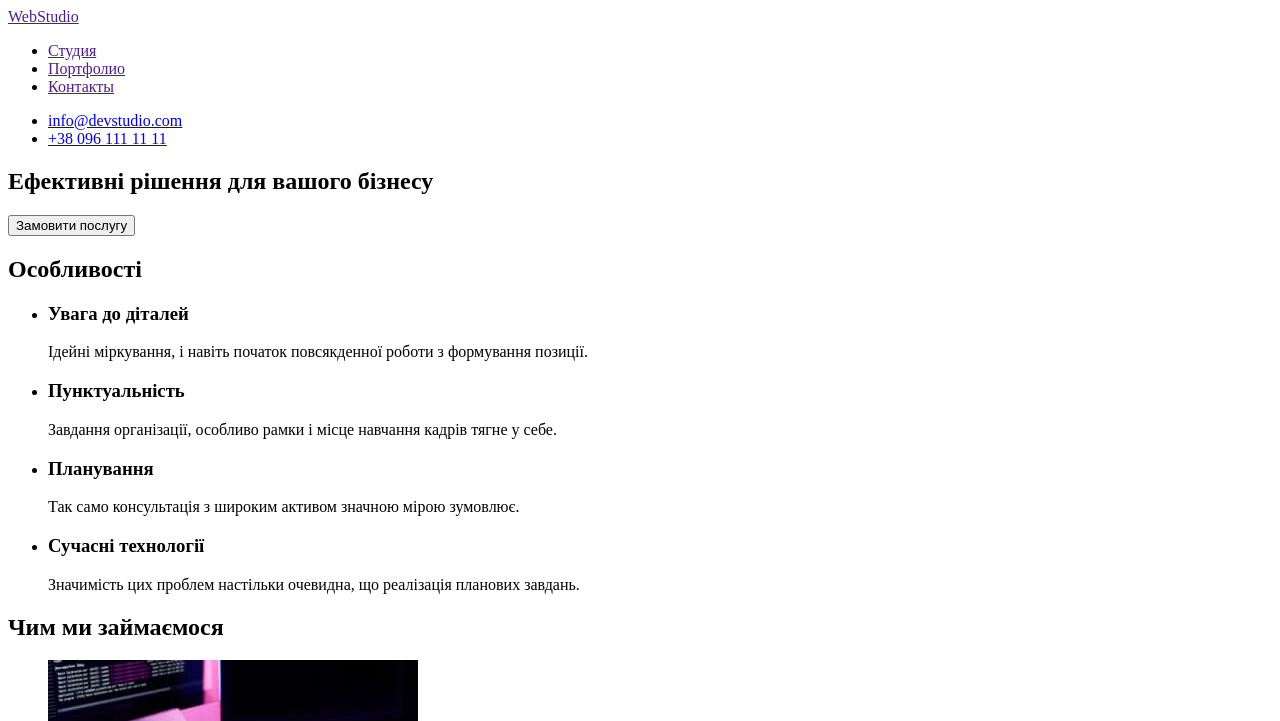
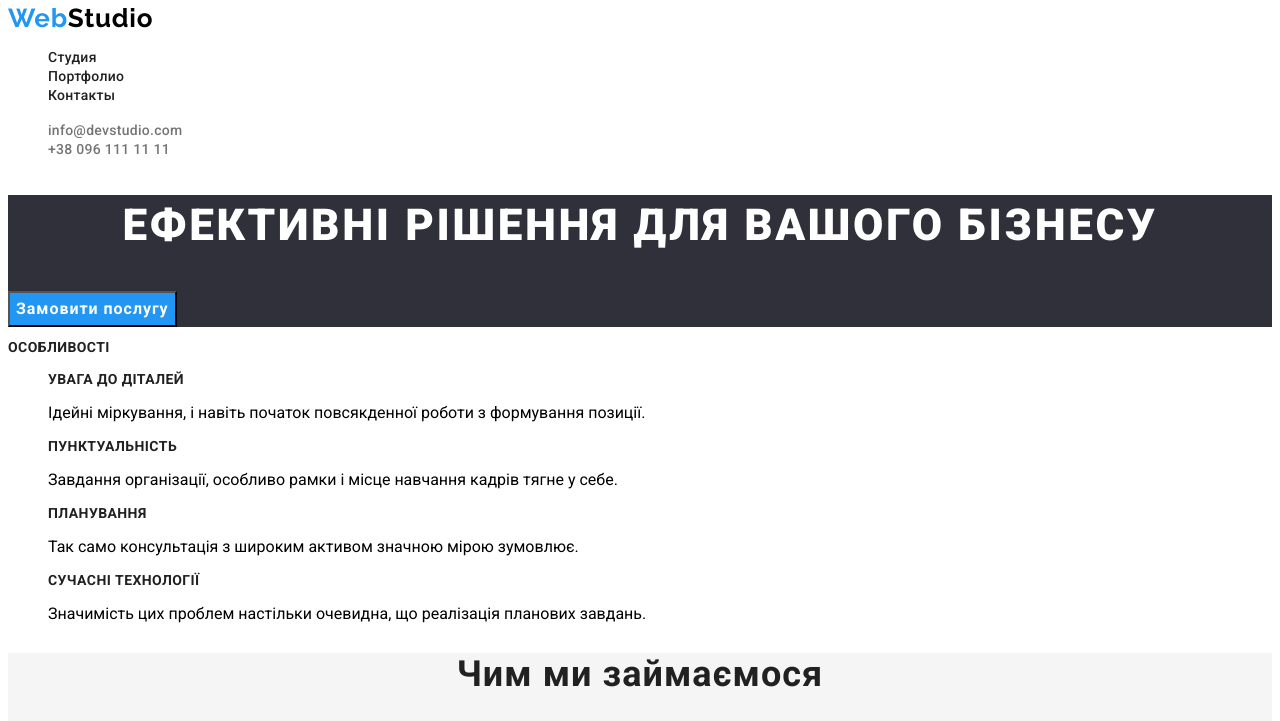
Before and after one commit to 88Leha88/goit-markup-hw-02, a plain HTML site: page index.html in a window 1280 px wide. Shown: the top 721 px of the page. Drawn offline with Linux system fonts and the light colour scheme.

Commit message:
косяк с фокусом
в дальнейшем я хотел поставить ховер и фокус на на link, а на навигацию поставил ради интереса...

```diff
--- /dev/null
+++ b/css/stiles.css
@@ -0,0 +1,157 @@
+
+/* загальні налаштування стилів */
+
+body{
+    font-family: 'Raleway', sans-serif;
+    font-family: 'Roboto', sans-serif;
+}
+.list{
+    list-style: none;
+}
+.link{
+    text-decoration: none;
+    }
+img{
+    display: block;
+}
+
+/* логотип в шапке*/
+
+.header-logo-web{
+    font-family: 'Raleway';
+    font-style: normal;
+    font-weight: 700;
+    font-size: 26px;
+    line-height: 0.84;
+    letter-spacing: 0.03em;
+    color: #2196F3;
+}
+.header-logo-studio{
+    color: #000000;
+}
+
+/* головна навігація */
+
+.navigate:hover,
+.navigate:focus {
+    color: #2196F3;
+}
+
+.navigate{
+    font-family: 'Roboto';
+    font-style: normal;
+    font-weight: 500;
+    font-size: 14px;
+    line-height: 16px;
+    letter-spacing: 0.02em;
+    color: #212121;
+}
+
+/* контакти */
+
+.header-contacts{
+    font-family: 'Roboto';
+    font-style: normal;
+    font-weight: 500;
+    font-size: 14px;
+    line-height: 0.88;
+    letter-spacing: 0.02em;
+    color: #757575;
+}
+
+/* блок герой */
+
+.hero{
+    background-color: #2F303A;
+}
+
+.hero-title{
+    font-family: 'Roboto';
+    font-style: normal;
+    font-weight: 900;
+    font-size: 44px;
+    line-height: 60px;
+    text-align: center;
+    letter-spacing: 0.06em;
+    text-transform: uppercase;
+    color: #FFFFFF;
+}
+
+.hero-button:hover,
+.hero-button:focus{
+    background-color: #188CE8;
+}
+
+.hero-button{
+    background-color: #2196F3;
+    font-family: 'Roboto';
+    font-style: normal;
+    font-weight: 700;
+    font-size: 16px;
+    line-height: 30px;
+    display: flex;
+    align-items: center;
+    text-align: center;
+    letter-spacing: 0.06em;
+    color: #FFFFFF;
+    cursor: pointer;
+}
+
+/* секція особливості */
+
+.features{
+    background-color: #F5F5F5;
+}
+
+.features-title{
+    font-family: 'Roboto';
+    font-style: normal;
+    font-weight: 700;
+    font-size: 14px;
+    line-height: 16px;
+    letter-spacing: 0.03em;
+    text-transform: uppercase;
+    color: #212121;
+}
+
+.features-subtitle{
+    font-family: 'Roboto';
+    font-style: normal;
+    font-weight: 700;
+    font-size: 14px;
+    line-height: 16px;
+    letter-spacing: 0.03em;
+    text-transform: uppercase;
+    color: #212121;
+}
+
+/* чим ми займаемось */
+.portfolio{
+    background-color: #F5F5F5;
+}
+.portfolio-title{
+    font-family: 'Roboto';
+    font-style: normal;
+    font-weight: 700;
+    font-size: 36px;
+    line-height: 42px;
+    text-align: center;
+    letter-spacing: 0.03em;
+    color: #212121;
+}
+
+/* наша команда */
+
+.team{
+    background-color: #F5F5F5;
+}
+.team-tatle{
+    font-family: 'Roboto';
+    font-style: normal;
+    font-weight: 700;
+    font-size: 36px;
+    line-height: 42px;
+    text-align: center;
+    letter-spacing: 0.03em;
+    color: #212121;
+}
--- a/index.html
+++ b/index.html
@@ -5,111 +5,115 @@
     <meta http-equiv="X-UA-Compatible" content="IE=edge">
     <meta name="viewport" content="width=device-width, initial-scale=1.0">
     <title>WebStudio</title>
+    <link rel="stylesheet" href="./css/stiles.css">
+    <link rel="preconnect" href="https://fonts.googleapis.com">
+<link rel="preconnect" href="https://fonts.gstatic.com" crossorigin>
+<link href="https://fonts.googleapis.com/css2?family=Raleway:wght@700&family=Roboto:wght@400;500;700;900&display=swap" rel="stylesheet">
 </head>
 <body>
     <!--шапка з навигаціей-->
-    <header>
+    <header class="header">
         <nav>
-            <a href="">WebStudio</a>
-            <ul>
-                <li><a href="">Студия</a></li>
-                <li><a href="">Портфолио</a></li>
-                <li><a href="">Контакты</a></li>
+            <a class="link header-logo-web" href="">Web<span class="header-logo-studio">Studio</span></a>
+            <ul class="list">
+                <li><a class="link navigate" href="">Студия</a></li>
+                <li><a class="link navigate" href="">Портфолио</a></li>
+                <li><a class="link navigate" href="">Контакты</a></li>
             </ul>
-            <ul>
-                <li><a href="mailto:info@devstudio.com">info@devstudio.com</a></li>
-                <li><a href="tel:+380961111111">+38 096 111 11 11</a></li>
+            <ul class="list">
+                <li><a class="link header-contacts" href="mailto:info@devstudio.com">info@devstudio.com</a></li>
+                <li><a class="link header-contacts" href="tel:+380961111111">+38 096 111 11 11</a></li>
             </ul>
         </nav>
     </header>
     <main>
         <!--блок герой-->
-        <section>
-            <h1>Ефективні рішення для вашого бізнесу</h1>
-            <button type="button">Замовити послугу</button>
+        <section class="hero">
+            <h1 class="hero-title">Ефективні рішення для вашого бізнесу</h1>
+            <button class="hero-button" type="button">Замовити послугу</button>
         </section>
         <!--особливості-->
-        <section>
-            <h2>Особливості</h2>
-            <ul>
+        <section class="features-">
+            <h2 class="features-title">Особливості</h2>
+            <ul class="list">
                 <li>
-                    <h3>
+                    <h3 class="features-subtitle">
                         Увага до діталей
                     </h3>
-                    <p>
+                    <p class="features-text">
                         Ідейні міркування, і навіть початок повсякденної роботи з формування позиції.
                     </p>
                 </li>
                 <li>
-                    <h3>
+                    <h3 class="features-subtitle">
                         Пунктуальність
                     </h3>
-                    <p>
+                    <p class="features-text">
                         Завдання організації, особливо рамки і місце навчання кадрів тягне у себе.
                     </p>
                 </li>
                 <li>
-                    <h3>
+                    <h3 class="features-subtitle">
                         Планування
                     </h3>
-                    <p>
+                    <p class="features-text">
                         Так само консультація з широким активом значною мірою зумовлює.
                     </p>
                 </li>
                 <li>
-                    <h3>
+                    <h3 class="features-subtitle">
                         Сучасні технології
                     </h3>
-                    <p>
+                    <p class="features-text">
                         Значимість цих проблем настільки очевидна, що реалізація планових завдань.
                     </p>
                 </li>
             </ul>
         </section>
         <!--чим займаемось-->
-        <section>
-        <h2>Чим ми займаємося</h2>
-            <ul>
+        <section class="portfolio">
+        <h2 class="portfolio-title">Чим ми займаємося</h2>
+            <ul class="list">
                 <li><img src="./images/box1.jpg" alt="розробка вебсторінок" width="370"></li>
                 <li><img src="./images/box2.jpg" alt="розробка мобільних додатків" width="370"></li>
                 <li><img src="./images/box3.jpg" alt="інші веброзробки" width="370"></li>
             </ul>
         </section>
         <!--наша команда-->
-        <section>
-            <h2>Наша команда</h2>
-            <ul>
+        <section class="team">
+            <h2 class="team-tatle">Наша команда</h2>
+            <ul class="list">
                 <li>
                     <img src="./images/img.jpg" alt="фото Ігор Дем'яненко" width="270">
-                    <h3>Ігор Дем'яненко</h3>
-                    <p>Product Designer</p>
+                    <h3 class="team-subtitle">Ігор Дем'яненко</h3>
+                    <p class="team-profession">Product Designer</p>
                 </li>
                 <li>
                     <img src="./images/img1.jpg" alt="фото Ольга Рєпіна" width="270">
-                    <h3>Ольга Рєпіна</h3>
-                    <p>Frontend Developer</p>
+                    <h3 class="team-subtitle">Ольга Рєпіна</h3>
+                    <p class="team-profession">Frontend Developer</p>
                 </li>
                 <li>
                     <img src="./images/img2.jpg" alt="фото Микола Тарасов" width="270">
-                    <h3>Микола Тарасов</h3>
-                    <p>Marketing</p>
+                    <h3 class="team-subtitle">Микола Тарасов</h3>
+                    <p class="team-profession">Marketing</p>
                 </li>
                 <li>
                     <img src="./images/img3.jpg" alt="фото Михайло Єрмаков" width="270">
-                    <h3>Михайло Єрмаков</h3>
-                    <p>UI Designer</p>
+                    <h3 class="team-subtitle">Михайло Єрмаков</h3>
+                    <p class="team-profession">UI Designer</p>
                 </li>
             </ul>
         </section>
     </main>
     <!--footer-->
     <footer>
-        <a href="">WebStudio</a>
+        <a  class="link" href="">WebStudio</a>
         <address>
-            <ul>
-                <li><a href="http://surl.li/corje" target="_blank">м. Київ, пр-т Лесі Українки, 26</a></li>
-                <li><a href="mailto:info@example.com">info@example.com</a></li>
-                <li><a href="tel:+380991111111">+38 099 111 11 11</a></li>
+            <ul class="list">
+                <li><a class="link" href="http://surl.li/corje" target="_blank">м. Київ, пр-т Лесі Українки, 26</a></li>
+                <li><a class="link" href="mailto:info@example.com">info@example.com</a></li>
+                <li><a class="link" href="tel:+380991111111">+38 099 111 11 11</a></li>
             </ul>
         </address>
     </footer>
```
